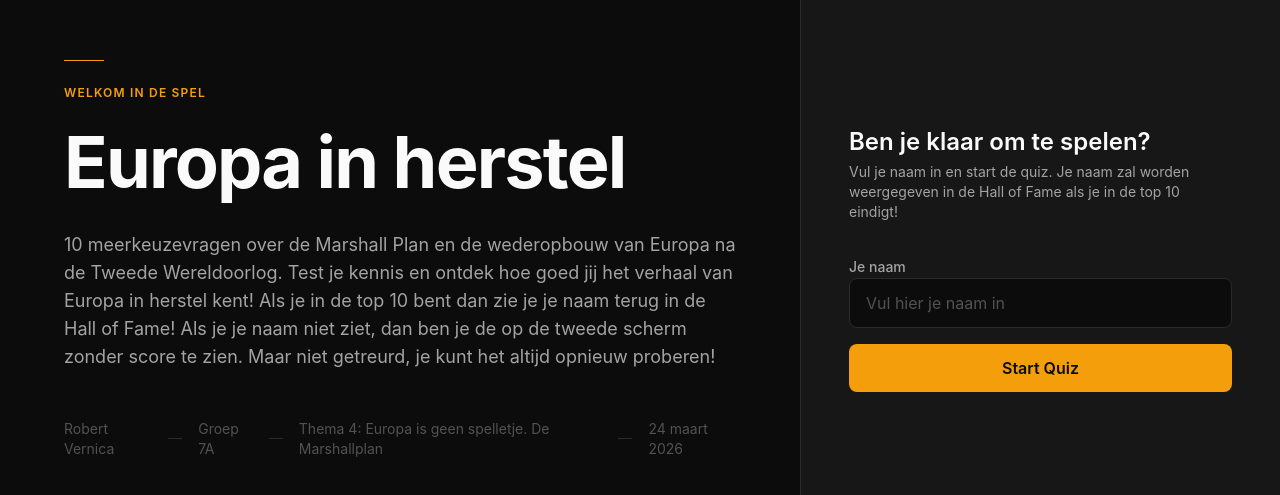
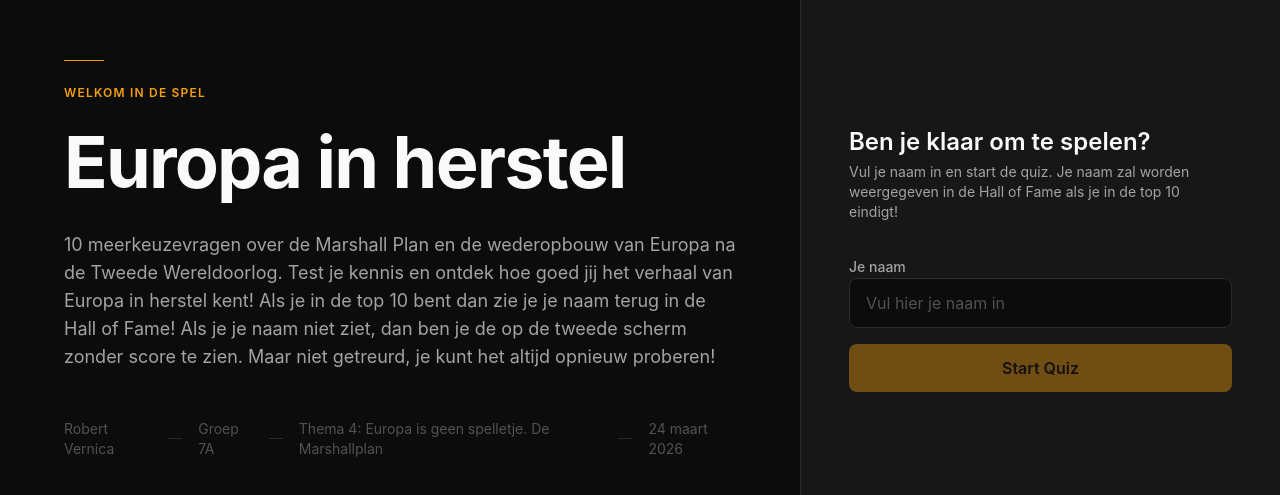
Before and after one commit to carmen-v/roberts-marshall-plan-quiz, a Next.js app: page / in a window 1280 px wide. Shown: the part 141-636 px from the top of the page. Built offline with nearby package versions, Linux system fonts and the light colour scheme.

Commit message:
disable start button when name is empty

```diff
--- a/app/page.tsx
+++ b/app/page.tsx
@@ -78,7 +78,8 @@ export default function LandingPage() {
                         <button
                             type="button"
                             onClick={handleStart}
-                            className="block w-full rounded-lg bg-accent px-4 py-3 text-center font-semibold text-accent-fg transition hover:bg-accent-hover active:opacity-80 cursor-pointer"
+                            disabled={!name.trim()}
+                            className="block w-full rounded-lg bg-accent px-4 py-3 text-center font-semibold text-accent-fg transition hover:bg-accent-hover active:opacity-80 cursor-pointer disabled:opacity-40 disabled:cursor-not-allowed disabled:hover:bg-accent"
                         >
                             Start Quiz
                         </button>
```
